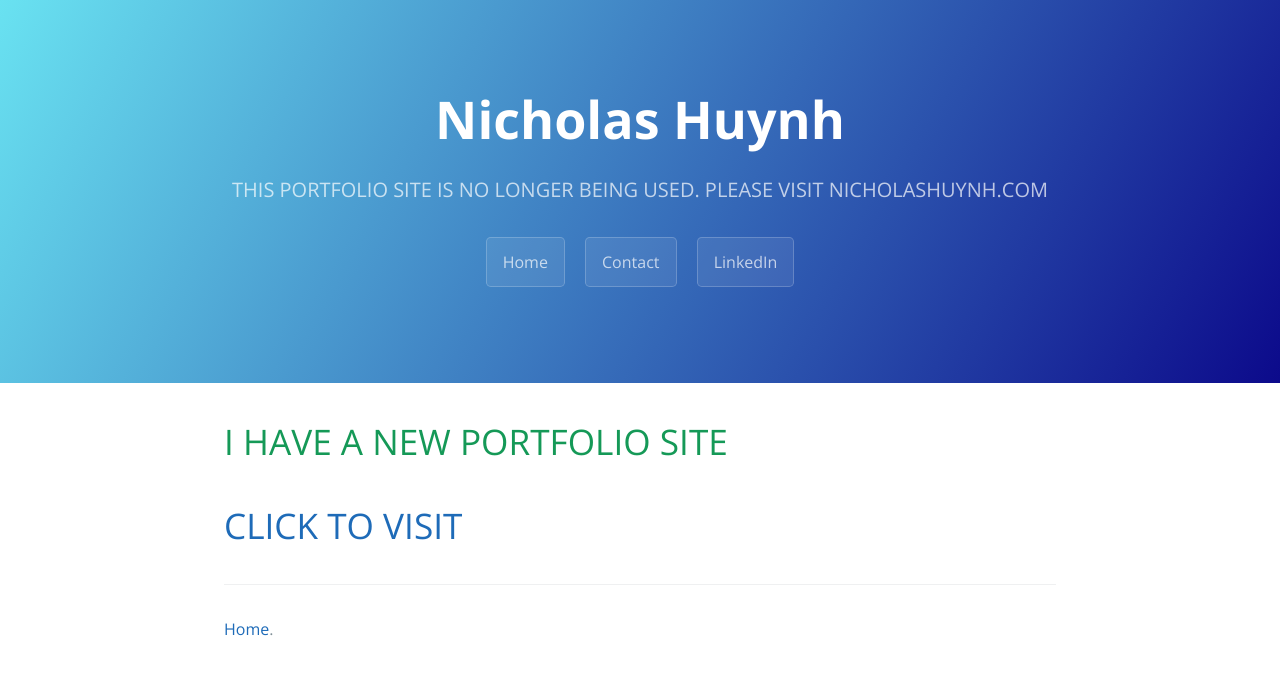
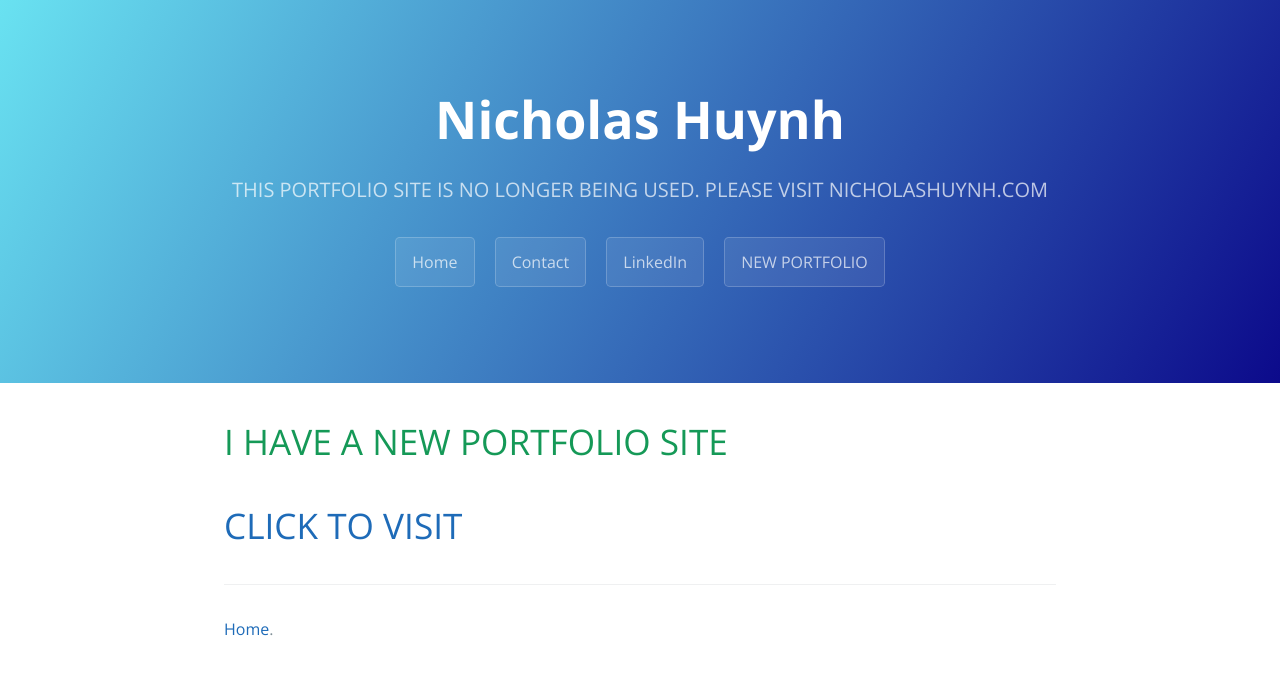
Before and after one commit to nhuynh11/nhuynh11.github.io, a Jekyll site: the page built from index.md, in a window 1280 px wide. Shown: the top 675 px of the page. Built offline with Jekyll 4.4.1, drawn with Linux system fonts in a browser that asks for light colours.

Commit message:
new site button

```diff
--- a/_layouts/default.html
+++ b/_layouts/default.html
@@ -35,6 +35,7 @@
         <!-- <a href="{{site.links.resume}}" target="_blank" rel="noopener noreferrer" class="btn">Resume</a> -->
         <a href="contact.html" class="btn">Contact</a>
         <a href="{{site.links.linkedin}}" target="_blank" rel="noopener noreferrer" class="btn">LinkedIn</a>
+        <a href="{{site.links.portfolio}}" class="btn">NEW PORTFOLIO</a>
       {% endif %}
     </header>
 
```
